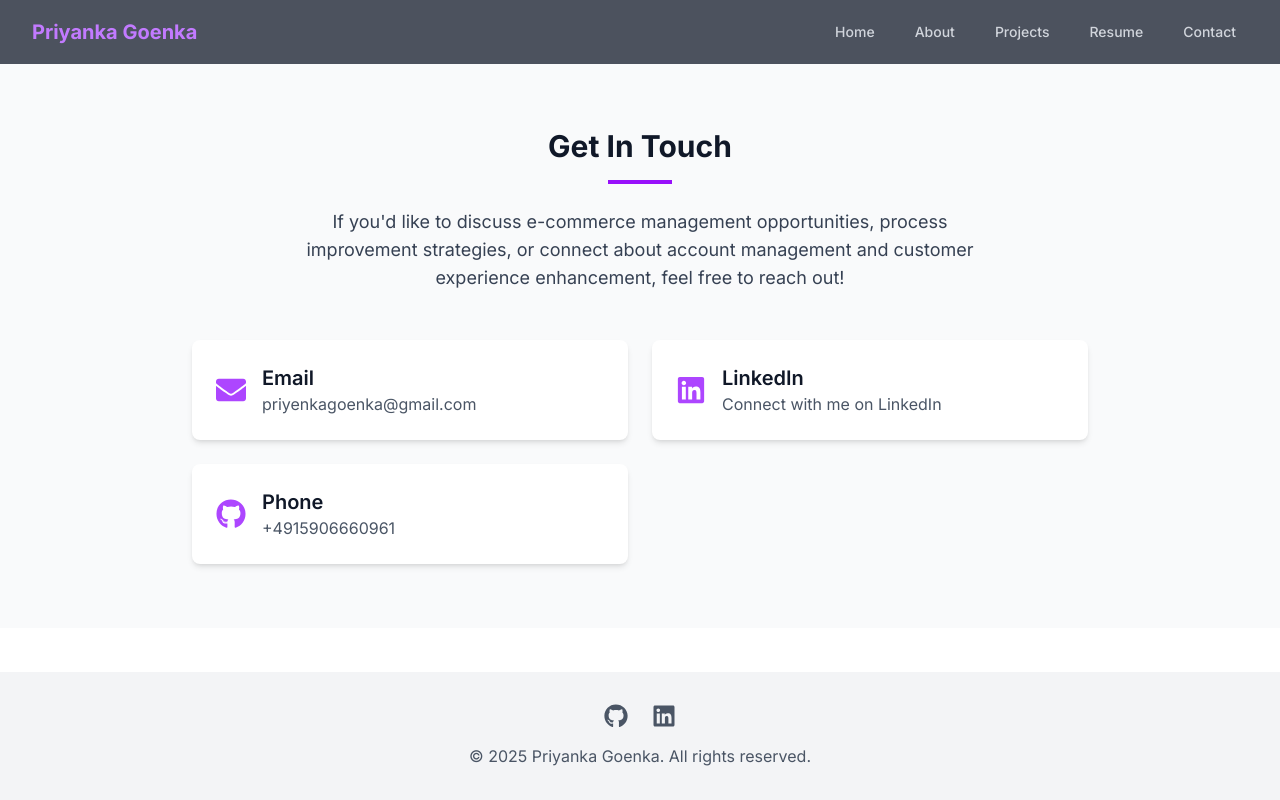
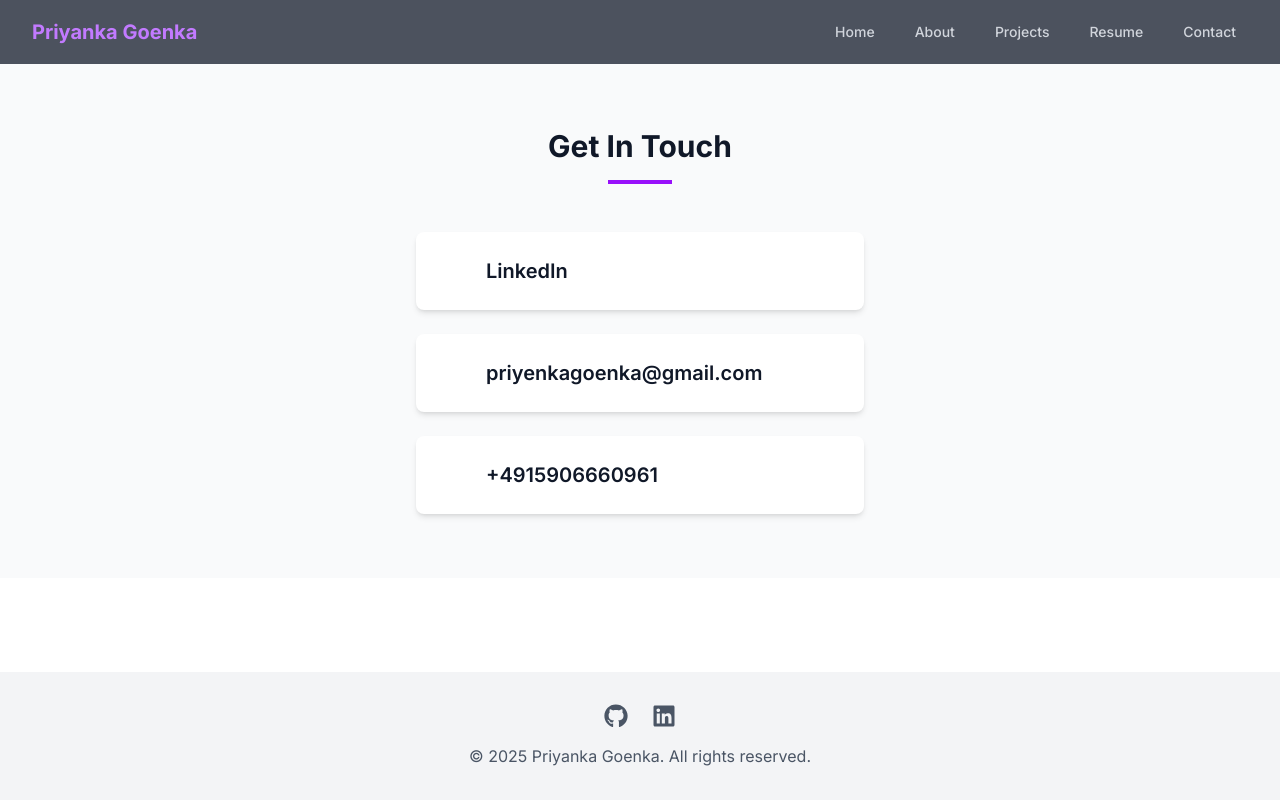
Before and after one commit to Goenka-Priyanka/Goenka-Priyanka.github.io, a Next.js app in the folder portfolio/: page /contact in a window 1280 px wide. Built offline with nearby package versions, Linux system fonts and the light colour scheme.

Commit message:
Updated about me section and changed contact details display

```diff
--- a/portfolio/src/app/contact/page.tsx
+++ b/portfolio/src/app/contact/page.tsx
@@ -4,7 +4,8 @@ import { motion } from 'framer-motion';
 import { useInView } from 'react-intersection-observer';
 import Navbar from '@/components/Navbar';
 import Footer from '@/components/Footer';
-import { FaLinkedin, FaGithub, FaEnvelope } from 'react-icons/fa';
+import { FaLinkedin, FaPhone } from 'react-icons/fa';
+import { MdEmail } from 'react-icons/md';
 
 export default function Contact() {
   const [sectionRef, sectionInView] = useInView({
@@ -14,21 +15,18 @@ export default function Contact() {
 
   const contactItems = [
     {
-      icon: <FaEnvelope className="text-3xl text-purple-500" />,
-      title: "Email",
-      description: "priyenkagoenka@gmail.com",
+      icon: <FaLinkedin className="text-3xl text-white" />,
+      title: "LinkedIn",
+      link: "https://www.linkedin.com/in/priyanka-goenka/",
+    },
+    {
+      icon: <MdEmail className="text-3xl text-white" />,
+      title: "priyenkagoenka@gmail.com",
       link: "mailto:priyenkagoenka@gmail.com",
     },
     {
-      icon: <FaLinkedin className="text-3xl text-purple-500" />,
-      title: "LinkedIn",
-      description: "Connect with me on LinkedIn",
-      link: "https://www.linkedin.com/in/priyanka-goenka/",
-    },
-    {
-      icon: <FaGithub className="text-3xl text-purple-500" />,
-      title: "Phone",
-      description: "+4915906660961",
+      icon: <FaPhone className="text-3xl text-white" />,
+      title: "+4915906660961",
       link: "tel:+4915906660961",
     },
   ];
@@ -70,17 +68,13 @@ export default function Contact() {
             >
               <h1 className="text-3xl font-bold text-gray-900 dark:text-white mb-4">Get In Touch</h1>
               <div className="w-16 h-1 bg-purple-600 mx-auto mb-6"></div>
-              <p className="text-lg text-gray-700 dark:text-gray-300 max-w-2xl mx-auto">
-                If you'd like to discuss e-commerce management opportunities, process improvement strategies,
-                or connect about account management and customer experience enhancement, feel free to reach out!
-              </p>
             </motion.div>
 
             <motion.div
               variants={containerVariants}
               initial="hidden"
               animate={sectionInView ? "visible" : "hidden"}
-              className="grid grid-cols-1 md:grid-cols-2 gap-6"
+              className="flex flex-col items-center gap-6 max-w-md mx-auto"
             >
               {contactItems.map((item, index) => (
                 <motion.a
@@ -89,12 +83,11 @@ export default function Contact() {
                   target="_blank"
                   rel="noopener noreferrer"
                   variants={itemVariants}
-                  className="bg-white dark:bg-gray-800 rounded-lg shadow-md p-6 flex items-center hover:shadow-lg transition-shadow duration-300"
+                  className="bg-white dark:bg-gray-800 rounded-lg shadow-md p-6 flex items-center w-full hover:shadow-lg transition-shadow duration-300"
                 >
                   <div className="mr-4">{item.icon}</div>
                   <div>
                     <h2 className="text-xl font-semibold text-gray-900 dark:text-white">{item.title}</h2>
-                    <p className="text-gray-600 dark:text-gray-300">{item.description}</p>
                   </div>
                 </motion.a>
               ))}
--- a/portfolio/src/app/page.tsx
+++ b/portfolio/src/app/page.tsx
@@ -118,13 +118,13 @@ function Home() {
               </div>
               <div className="md:w-7/10 prose dark:prose-invert max-w-none text-justify">
                 <p className="mb-5 text-gray-300 text-lg md:text-lg">
-                  Hi, I'm Priyanka Goenka. Currently, I'm pursuing a Master of Science in Business Management and Project Management at Gisma University of Applied Science in Potsdam, Germany. I am an independent and highly motivated e-commerce enthusiast with proven experience and strong work ethic in account management, process enhancement, and supporting sales strategies.
+                  I'm Priyanka Goenka, a tech-savvy and results-driven professional currently pursuing a Master of Science in Business Management and Project Management at Gisma University of Applied Sciences, Potsdam. With over six years of experience in e-commerce operations, account management, and process improvement, I specialize in delivering measurable results through data-driven strategies and cross-functional collaboration.
                 </p>
                 <p className="mb-5 text-gray-300 text-lg md:text-lg">
-                  Before joining Gisma University, I worked as a Business Execution Consultant Assistant Vice President at Wells Fargo, where I focused on spearheading the development of mitigation processes for risks resulting from control failures, conducting Quality Assurance protocols, and mentoring junior Strategy and Execution staff. I successfully reduced compliance errors from 60% to 5% during the annual internal audit.
+                  At Wells Fargo, I served as Assistant Vice President, where I led quality assurance and risk mitigation initiatives—reducing compliance errors from 60% to 5%—and mentored junior staff on policy and change management practices. At Walmart Labs, I introduced 35,000+ SKUs, optimized catalog content, and helped reduce vendor queries through data-backed enhancements. At Amazon, I worked with high-value U.S. vendors to improve catalog health, resolve systemic issues, and leverage Amazon Retail Analytics (ARA) for sales growth.
                 </p>
                 <p className="mb-5 text-gray-300 text-lg md:text-lg">
-                  I also have valuable experience at Walmart as an Associate Operations Analyst and at Amazon Development Centre India as an SPS Associate, where I collaborated with high-value US vendors, guided them in leveraging Amazon Retail Analytics, and coordinated with cross-functional teams to improve customer experience.
+                  Proficient in an array of AI tools, Tableau and JIRA, I'm passionate about using technology to streamline operations, elevate customer experience, and support scalable business solutions.
                 </p>
               </div>
             </div>
```
